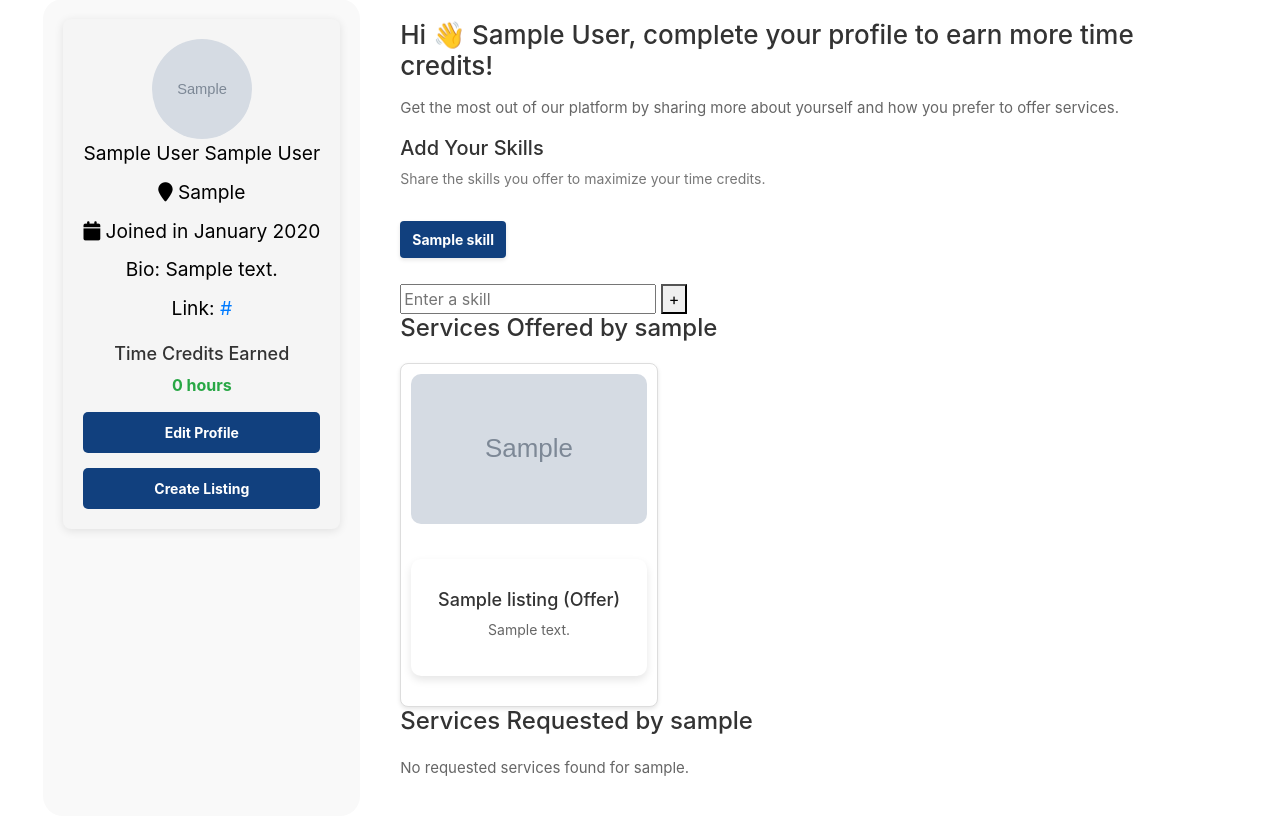
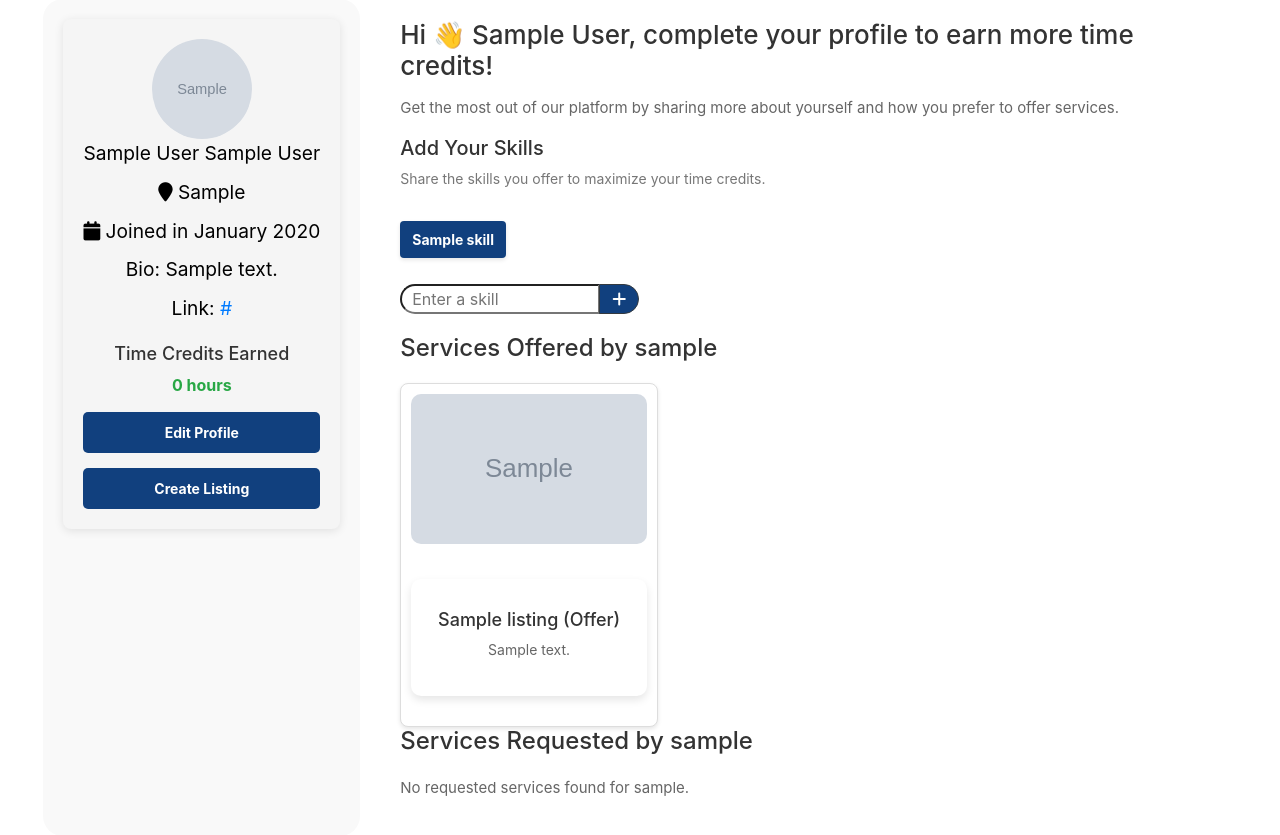
Before and after one commit to Nidhushan/TimeBanking, a Django app: page /user/1/ in a window 1280 px wide. Shown: the part 149-984 px from the top of the page. Run offline with Django 5.2, Linux system fonts and the light colour scheme; a user stored in the database is signed in; tables that the repository leaves empty hold one stand-in row (values such as "Sample post"); grey boxes marked "Sample" are stand-in pictures; data that the repository does not hold is empty; some libraries are stand-ins or nearby versions.

Commit message:
fix: make add skill box consistent to search bar

```diff
--- a/Time_Banking/Time_Banking/static/css/profile_info.css
+++ b/Time_Banking/Time_Banking/static/css/profile_info.css
@@ -260,3 +260,18 @@
     text-align: center; /* Center the text inside the skill box */
     box-shadow: 0px 2px 4px rgba(0, 0, 0, 0.1);
 }
+
+.skillbar {
+    border-radius: 15px 0 0 15px;
+    height: 30px;
+    padding: 10px 10px;
+    width: 200px;
+}
+
+.addskill {
+    display: flex;
+    align-items: center;
+    justify-content: center;
+    border-radius: 15px;
+    background-color: #11407e;
+}
--- a/Time_Banking/Time_Banking/templates/profile_info.html
+++ b/Time_Banking/Time_Banking/templates/profile_info.html
@@ -65,8 +65,14 @@
                 {% if request.user == user %}
                 <form method="post" class="add-skill-form">
                     {% csrf_token %}
-                    <input type="text" name="skills" placeholder="Enter a skill">
-                    <button type="submit" name="add_skill">+</button>
+                    <div class="input-group" style="margin-bottom: 20px;">
+                        <input class="skillbar" type="text" name="skills" placeholder="Enter a skill">
+                        <div class="input-group-append">
+                            <button class="btn btn-dark addskill" name="add_skill" type="submit">
+                                <i class="fa-solid fa-add"></i>
+                            </button>
+                        </div>
+                    </div>
                 </form>
                 {% endif %}
             </div>
```
